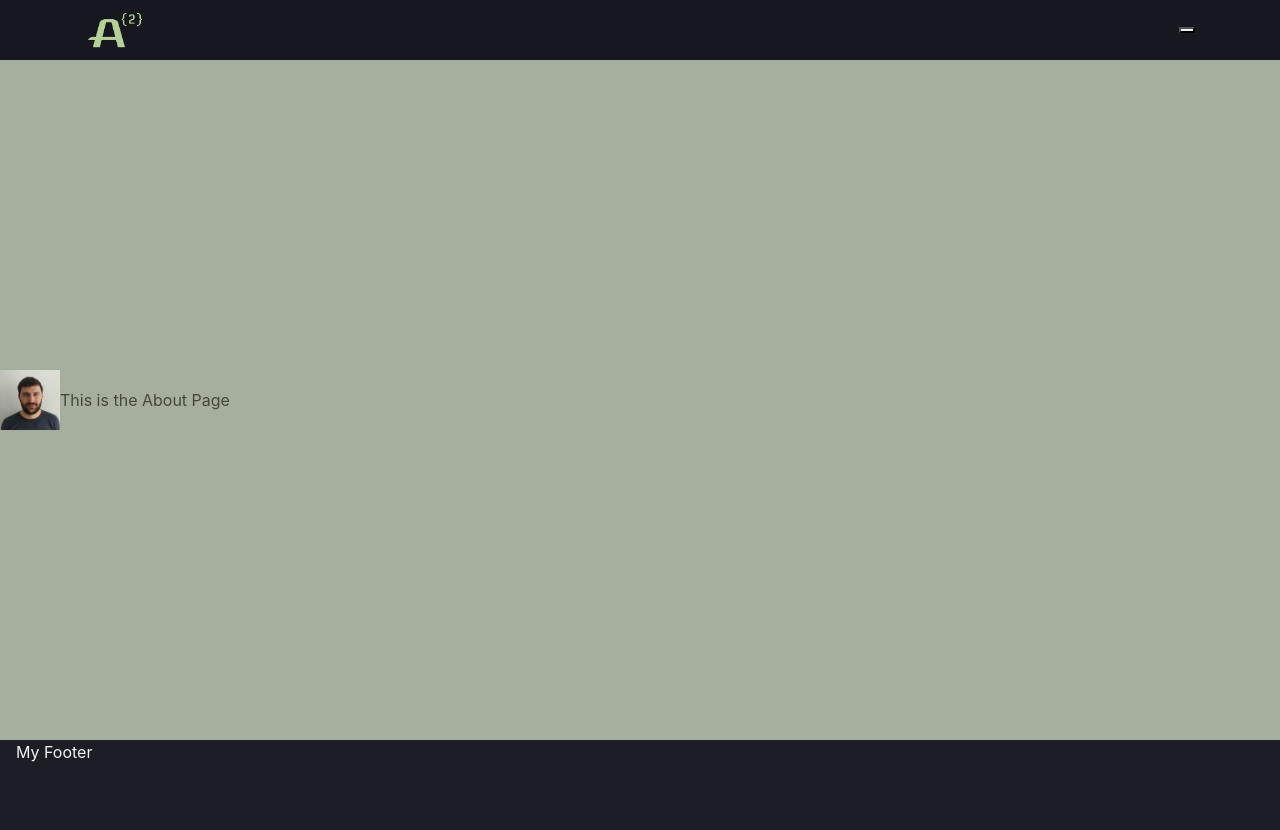
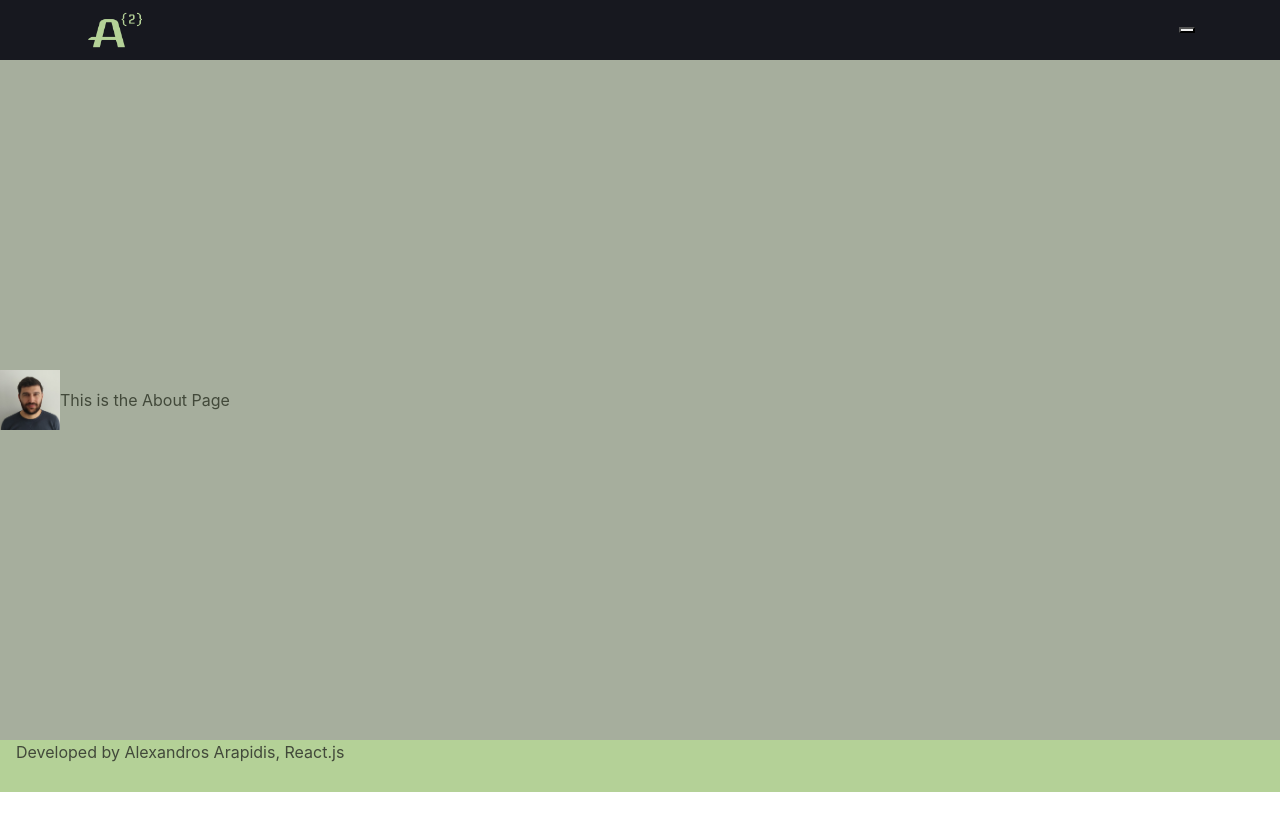
Before and after one commit to AlexandrosAr/react-my-portfolio, a React (Create React App) app: page /about in a window 1280 px wide. Shown: the top 830 px of the page. After the commit the page ends 800 px from the top, so only its background shows below. Built offline with nearby package versions, Linux system fonts and the light colour scheme.

Commit message:
[1]Footer component css

```diff
--- a/src/components/Footer.css
+++ b/src/components/Footer.css
@@ -1,7 +1,7 @@
 #footer-container {
-    height: 100%;
+    height: 6.5%;
     align-items: center;
-    background-color: #1c1d25;
-    color: #f3f3f3;
+    background-color: #B4D197;
+    color: #42493A;
     padding: 0 0 0 16px;
 }
--- a/src/components/Footer.js
+++ b/src/components/Footer.js
@@ -9,7 +9,7 @@ export class Footer extends React.Component {
     render() {
         return (
             <div id='footer-container'>
-                My Footer
+                Developed by Alexandros Arapidis, React.js
             </div>
         );
     }
```
